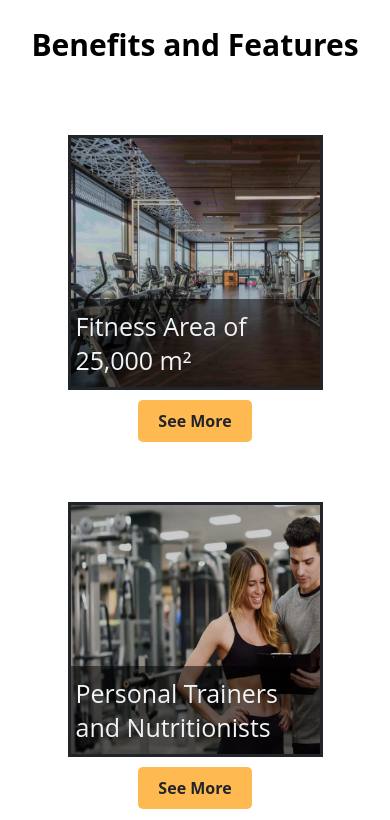
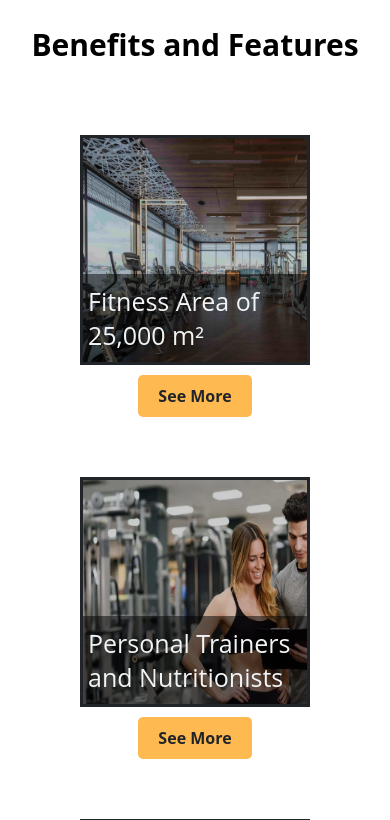
Before and after one commit to valeriYanev01/Fitness-Web-App, a React (Vite) app in the folder frontend/: page / in a window 390 px wide. Shown: the part 1640-2460 px from the top of the page. Built offline with nearby package versions, Linux system fonts and the light colour scheme; no server answers.

Commit message:
adding more responsive css

```diff
--- a/frontend/src/components/Navbar/Navbar.css
+++ b/frontend/src/components/Navbar/Navbar.css
@@ -104,6 +104,15 @@ footer {
   display: block;
 }
 
+@media screen and (max-width: 1024px) {
+  .navigation {
+    gap: 60px;
+  }
+  .navigation-list {
+    margin-right: 30px;
+  }
+}
+
 @media screen and (max-width: 768px) {
   .navigation {
     gap: 30px;
--- a/frontend/src/components/homeComponents/Features.css
+++ b/frontend/src/components/homeComponents/Features.css
@@ -58,3 +58,15 @@
     color: #f1f3f5;
   }
 }
+
+@media screen and (max-width: 1024px) {
+  .home-about-features-single {
+    width: 230px;
+    height: 230px;
+    margin: 20px 0;
+  }
+  .home-about-features-image {
+    width: 300px;
+    height: 260px;
+  }
+}
```
